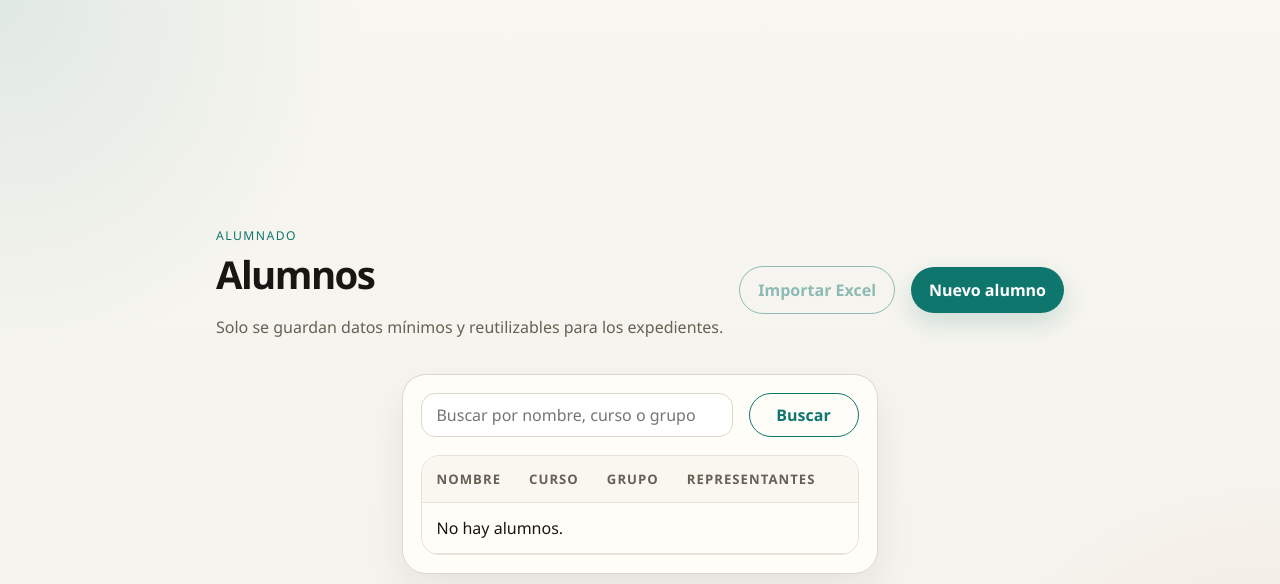
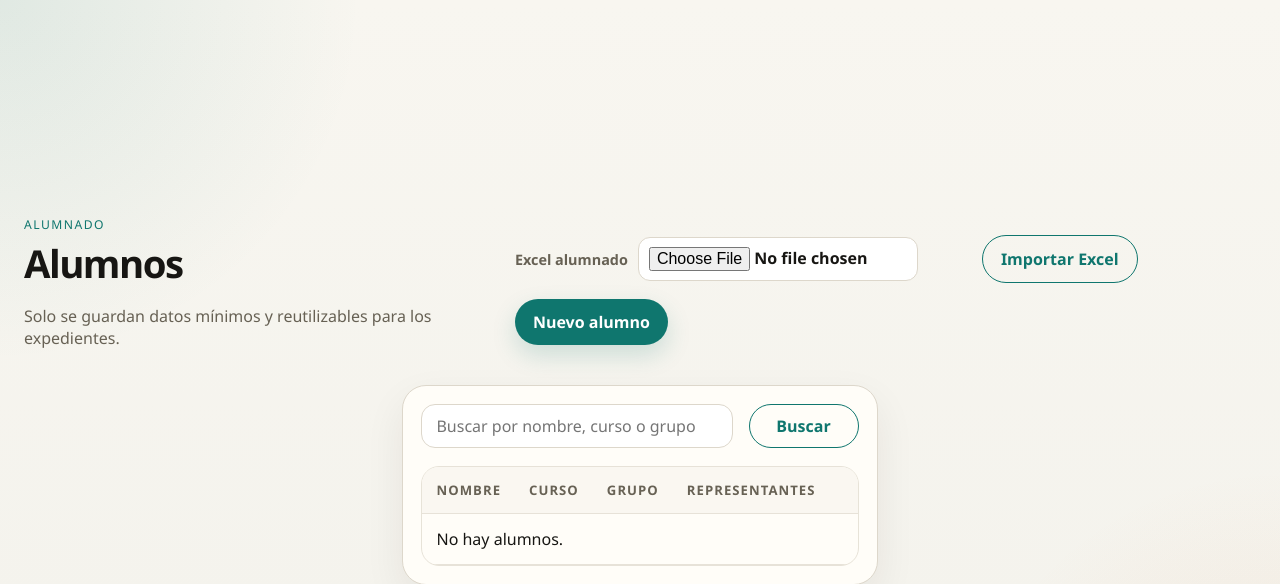
Before and after one commit to josemanuel74-make/expedientes, a Flask app: template templates/students/list.html in a window 1280 px wide. Shown: the top 584 px of the page. Run offline with Flask 3, Linux system fonts and the light colour scheme; the template is opened without the code that fills it, so the values that code supplies are empty.

Commit message:
Allow uploading student Excel imports

```diff
--- a/static/styles.css
+++ b/static/styles.css
@@ -569,6 +569,32 @@ a {
   flex-wrap: wrap;
 }
 
+.import-form {
+  display: flex;
+  align-items: center;
+  gap: 10px;
+  flex-wrap: wrap;
+}
+
+.file-upload {
+  display: flex;
+  align-items: center;
+  gap: 10px;
+  font-weight: 700;
+}
+
+.file-upload span {
+  color: var(--muted);
+  font-size: 0.9rem;
+}
+
+.file-upload input[type="file"] {
+  width: min(280px, 100%);
+  padding: 9px 10px;
+  border-radius: 12px;
+  background: #fff;
+}
+
 .students-panel {
   padding: 18px;
 }
@@ -1354,6 +1380,12 @@ textarea {
     width: 100%;
   }
 
+  .import-form,
+  .file-upload,
+  .file-upload input[type="file"] {
+    width: 100%;
+  }
+
   .summary-list {
     grid-template-columns: 1fr;
     gap: 6px;
--- a/templates/students/list.html
+++ b/templates/students/list.html
@@ -7,9 +7,13 @@
     <p class="muted">Solo se guardan datos mínimos y reutilizables para los expedientes.</p>
   </div>
   <div class="actions-inline">
-    <form method="post" action="{{ url_for('main.students_import') }}">
+    <form method="post" action="{{ url_for('main.students_import') }}" enctype="multipart/form-data" class="import-form">
       <input type="hidden" name="csrf_token" value="{{ csrf_token }}">
-      <button class="button button-secondary" type="submit" {% if not excel_available %}disabled{% endif %}>Importar Excel</button>
+      <label class="file-upload">
+        <span>Excel alumnado</span>
+        <input type="file" name="students_excel" accept=".xls" required>
+      </label>
+      <button class="button button-secondary" type="submit">Importar Excel</button>
     </form>
     <a class="button" href="{{ url_for('main.student_create') }}">Nuevo alumno</a>
   </div>
```
Also changed, not shown: disciplinarios/views.py (+21 -8 lines).
